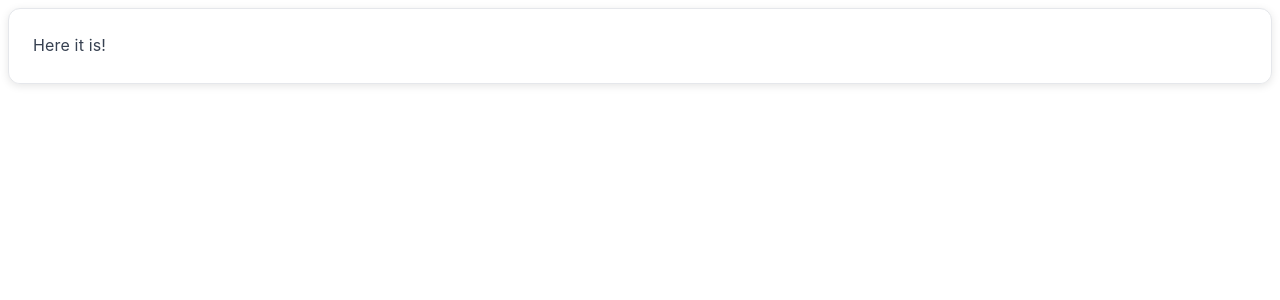
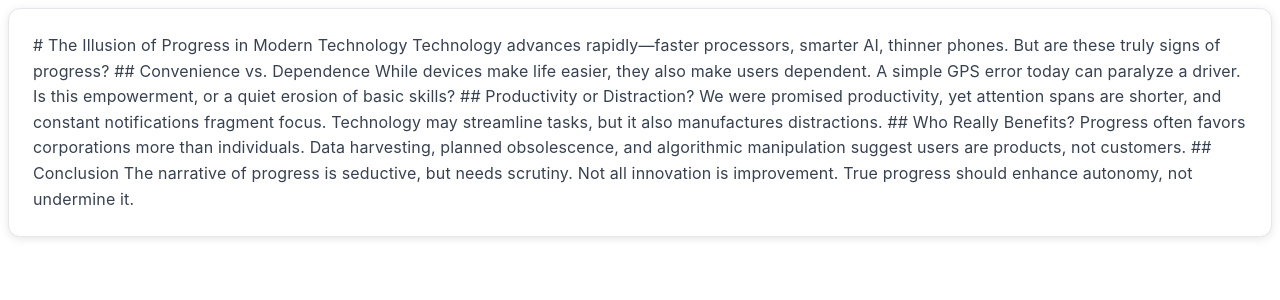
Before and after one commit to dylan-marx/sorty, a React (Create React App) app in the folder frontend/: page / in a window 1280 px wide. Shown: the top 300 px of the page. Built offline with nearby package versions, Linux system fonts and the light colour scheme.

Commit message:
Card has dragging functionality, just a bit scuffed

```diff
--- a/frontend/src/App.tsx
+++ b/frontend/src/App.tsx
@@ -4,7 +4,27 @@ import Card from './components/Card';
 function App() {
   return (
     <div className="App">
-        <Card text='Here it is!'></Card>
+        <Card text='# The Illusion of Progress in Modern Technology
+
+Technology advances rapidly—faster processors, smarter AI, thinner phones. But are these truly signs of progress?
+
+## Convenience vs. Dependence
+
+While devices make life easier, they also make users dependent. A simple GPS error today can paralyze a driver. Is this empowerment, or a quiet erosion of basic skills?
+
+## Productivity or Distraction?
+
+We were promised productivity, yet attention spans are shorter, and constant notifications fragment focus. Technology may streamline tasks, but it also manufactures distractions.
+
+## Who Really Benefits?
+
+Progress often favors corporations more than individuals. Data harvesting, planned obsolescence, and algorithmic manipulation suggest users are products, not customers.
+
+## Conclusion
+
+The narrative of progress is seductive, but needs scrutiny. Not all innovation is improvement. True progress should enhance autonomy, not undermine it.
+
+'></Card>
     </div>
   );
 }
--- a/frontend/src/components/Card.tsx
+++ b/frontend/src/components/Card.tsx
@@ -1,24 +1,99 @@
-import React, { useState } from 'react';
+import React, { CSSProperties, useRef, useState } from 'react';
 import '../style/Card.css';
 
 interface CardType {
     text: string,
+    onDragStart?: (event: MouseEvent | TouchEvent) => void;
+    onDragEnd?: (event: MouseEvent | TouchEvent) => void;
+    onDrop?: (dropTarget: Element, event: MouseEvent | TouchEvent) => void;
+    className?: string;
 }
 
-function Card({text}: CardType) {
+interface Position {
+  x: number;
+  y: number;
+}
+
+function Card({text, onDragStart, onDragEnd, onDrop, className=''}: CardType) {
     const [isDragging, setIsDragging] = useState(false);
+    const [dragOffset, setDragOffset] = useState<Position>({ x: 0, y: 0 });
+    const [position, setPosition] = useState<Position>({ x: 0, y: 0 });
+    const cardRef = useRef<HTMLDivElement>(null);
+    const dragStartPos = useRef<Position>({ x: 0, y: 0 });
 
-    const handleDragStart = () => {
-        setIsDragging(true);
-    }
+    const handleMouseDown = (e: React.MouseEvent<HTMLDivElement>) => {
+        if (!cardRef.current) return;
 
-    const handleDragEnd = () => {
-        setIsDragging(false)
-    }
+        const rect = cardRef.current.getBoundingClientRect();
+        const offsetX = e.clientX - rect.left;
+        const offsetY = e.clientY - rect.top;
+
+        setDragOffset({ x: offsetX, y: offsetY });
+        dragStartPos.current = { x: e.clientX, y: e.clientY };
+
+        document.addEventListener('mousemove', handleMouseMove);
+        document.addEventListener('mouseup', handleMouseUp);
+        e.preventDefault();
+    };
+
+    const handleMouseMove = (e: MouseEvent) => {
+        const X = e.clientX - dragStartPos.current.x;
+        const Y = e.clientY - dragStartPos.current.y;
+
+        if (!isDragging && (Math.abs(X) > 10 || Math.abs(Y) > 10)) {
+            setIsDragging(true);
+            onDragStart?.(e);
+        }
+
+        if (isDragging || Math.abs(X) > 10 || Math.abs(Y) > 10) {
+            setPosition({
+                x: e.clientX - dragOffset.x,
+                y: e.clientY - dragOffset.y
+            });
+        }
+    };
+
+    const handleMouseUp = (e: MouseEvent) => {
+        document.removeEventListener('mousemove', handleMouseMove);
+        document.removeEventListener('mouseup', handleMouseUp);
+
+        if (isDragging) {
+        // check drop target
+        const elementsBelow = document.elementsFromPoint(e.clientX, e.clientY);
+        const dropTarget = elementsBelow.find(el => el.classList.contains('drop-target'));
+
+        if (dropTarget) {
+            onDrop?.(dropTarget, e);
+        }
+
+        onDragEnd?.(e);
+        }
+
+        setIsDragging(false);
+        setPosition({ x: 0, y: 0 });
+    };
+
+    const cardStyle: CSSProperties = {
+        position: isDragging ? 'fixed' : 'relative',
+        left: isDragging ? `${position.x}px` : 'auto',
+        top: isDragging ? `${position.y}px` : 'auto',
+        zIndex: isDragging ? 1000 : 'auto',
+        pointerEvents: isDragging ? 'none' : 'auto',
+    };
 
     return (
-        <div className="Card scrollable" draggable onDragStart={handleDragStart} onDragEnd={handleDragEnd}>
-            <p className='text'>{text}</p>
+        <div
+        ref={cardRef}
+        className={`Card ${isDragging ? 'dragging' : ''} ${className}`}
+        style={cardStyle}
+        onMouseDown={handleMouseDown}
+        >
+            {
+            isDragging ?
+                <div className="text">...</div>
+                :
+                <div className="text">{text}</div>
+            }
         </div>
     );
 }
```
